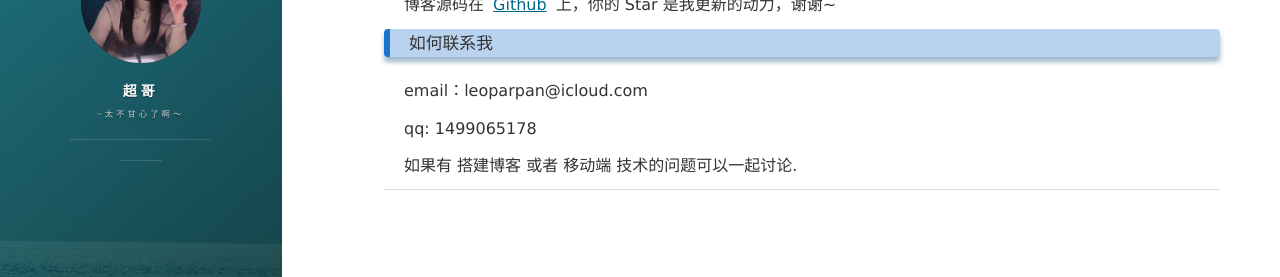
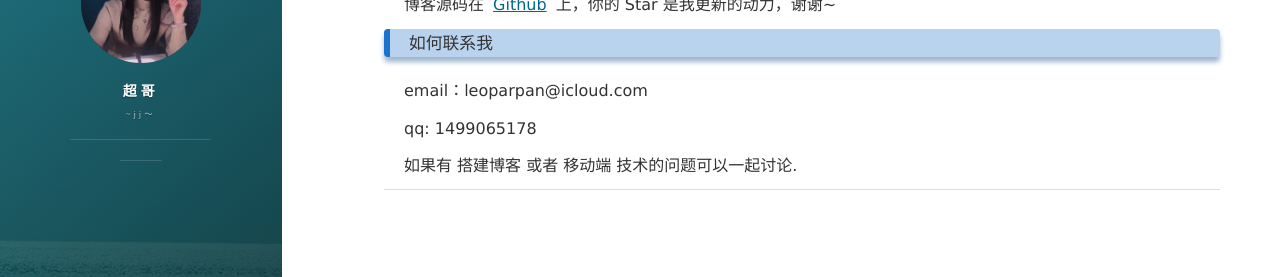
Before and after one commit to zfcluck/zfcluck.github.io, a Jekyll site: the page built from about.md, in a window 1280 px wide. Shown: the part 372-649 px from the top of the page. Built offline with Jekyll 4.4.1, drawn with Linux system fonts in a browser that asks for light colours; nearby versions of some CDN libraries; comment, search, counter and statistics services are not loaded.

Commit message:
Update _config.yml

```diff
--- a/_config.yml
+++ b/_config.yml
@@ -1,11 +1,11 @@
 # Basic
 title: 超哥
-subtitle: "~太不甘心了啊～"
+subtitle: "~jj～"
 description:
 # 头像里面的标题
-avatarTitle: jiajia
+avatarTitle: jj
 # 头像里面的描述
-avatarDesc:  waiting for you
+avatarDesc:  jj
 url: "http://zfcluck.github.io"
 #
 ## Comment
```
